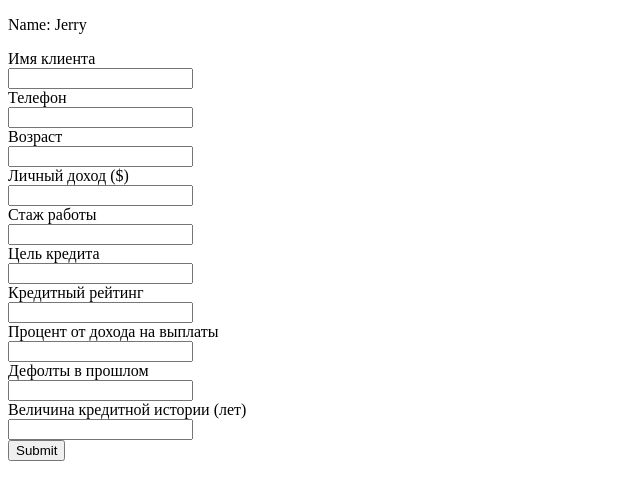
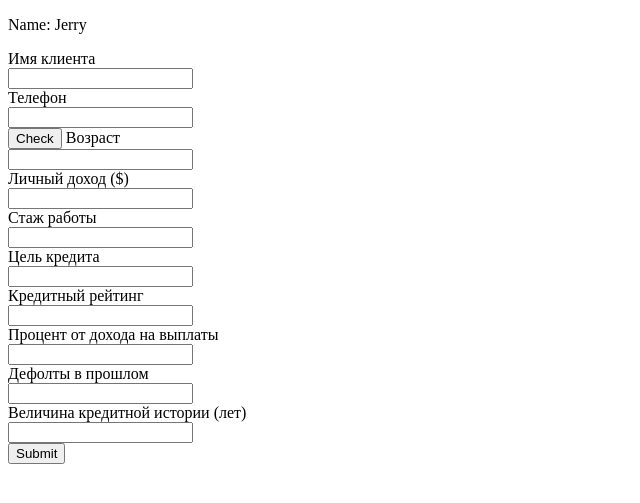
Before and after one commit to IgorMihailov/CreditRiskService, a Flask app: page / in a window 1280 px wide. Shown: the top 503 px of the page, without its empty margins (0-640 px from the left). Run offline with Flask 2, Linux system fonts and the light colour scheme; some libraries are stand-ins or nearby versions.

Commit message:
Validation buttons

```diff
--- a/static/script.js
+++ b/static/script.js
@@ -2,14 +2,27 @@
 window.onload = function () {
 
     //получаем идентификатор элемента
-    var btn = document.getElementById('submit');
+    var btn_submit = document.getElementById('submit');
+    var btn_check_phone = document.getElementById('check_phone');
+
+    btn_check_phone.onclick = async function() {
+
+
+
+    }
+
 
     //вешаем на него событие
-    btn.onclick = function() {
+    btn_submit.onclick = function() {
 
-      start();
+      checkphone();
 
     }
+
+    const checkphone = async function() {
+
+    }
+
 
     const start = async function() {
         const result = await myfunction();
--- a/templates/index.html
+++ b/templates/index.html
@@ -18,6 +18,7 @@
 
     <label for="phone">Телефон</label><br>
     <input type="tel" id="phone"></input><br>
+    <input id="check_phone" type="button" value="Check"/>
 
     <label for="age">Возраст</label><br>
     <input type="number" id="age"></input><br>
```
